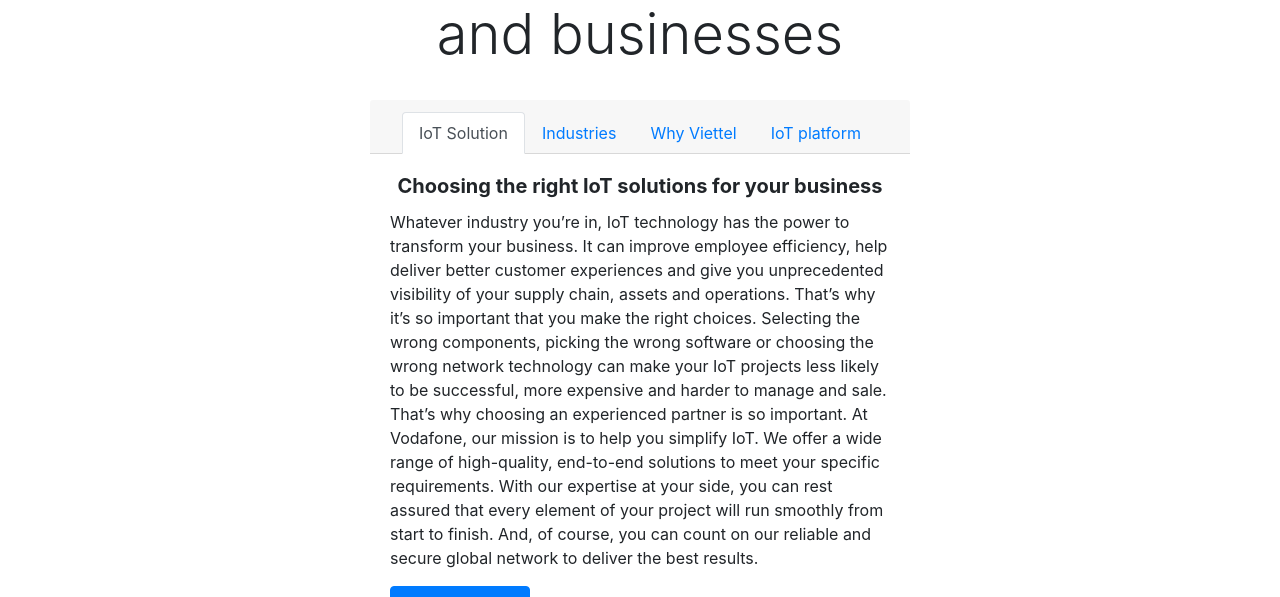
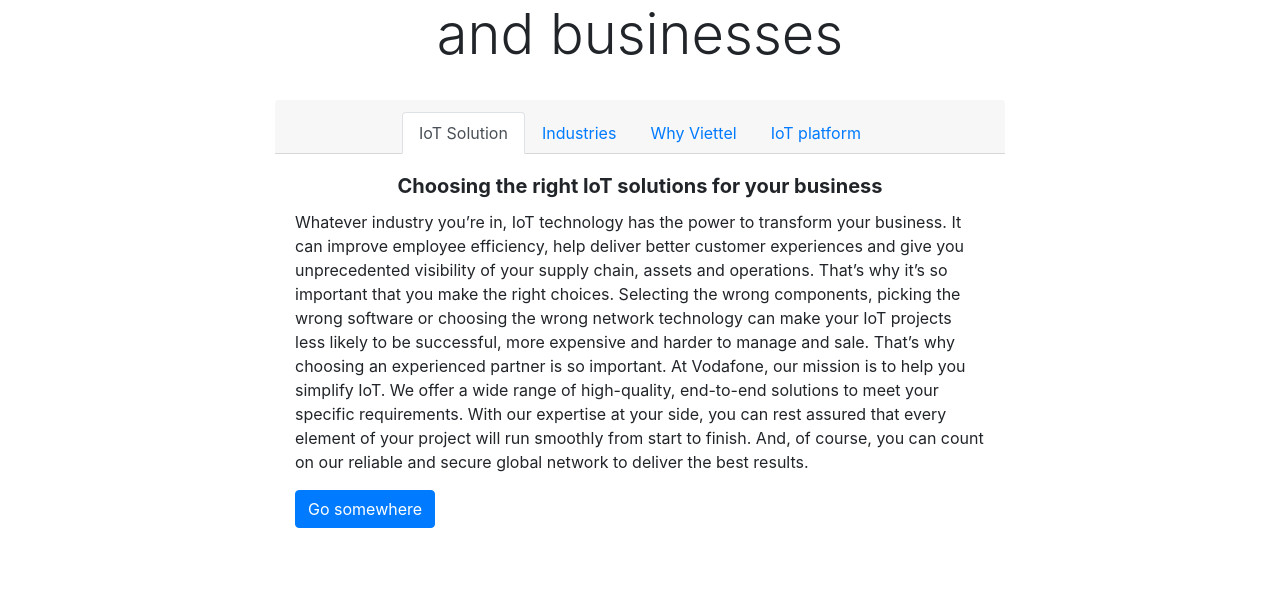
Before and after one commit to nxvinh222/VTNET-NB-IoT, a React (Create React App) app: page / in a window 1280 px wide. Shown: the part 2289-2886 px from the top of the page. Built offline with nearby package versions, Linux system fonts and the light colour scheme.

Commit message:
Fix: Navigator's responsive design

```diff
--- a/src/components/Navigation.js
+++ b/src/components/Navigation.js
@@ -35,7 +35,7 @@
             <Row>
                 <h2 className="col-sm-10 py-3 pt-md-5 pb-md-4 mx-auto text-center display-4">See how we’re transforming lives and businesses</h2>
 
-                <Card className="col-lg-6 mx-auto border-0">
+                <Card className="col-lg-8 mx-auto border-0">
                     <Card.Header >
                         <Nav
                             variant="tabs"
```
